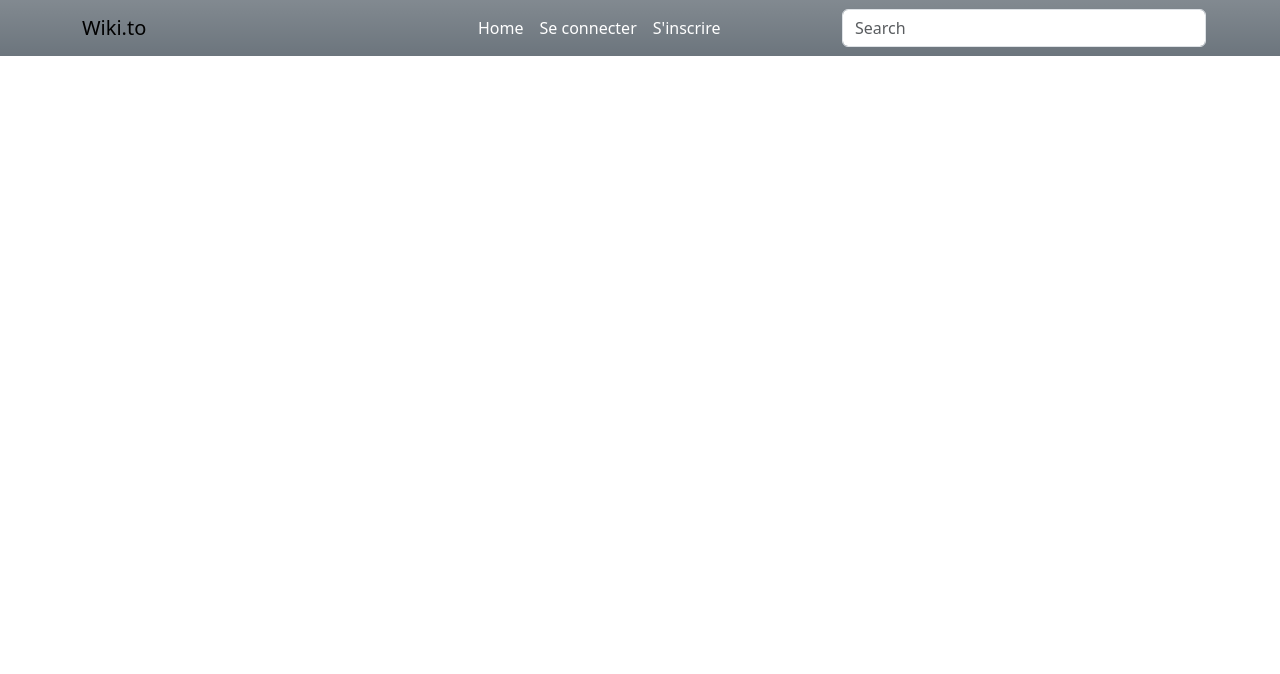
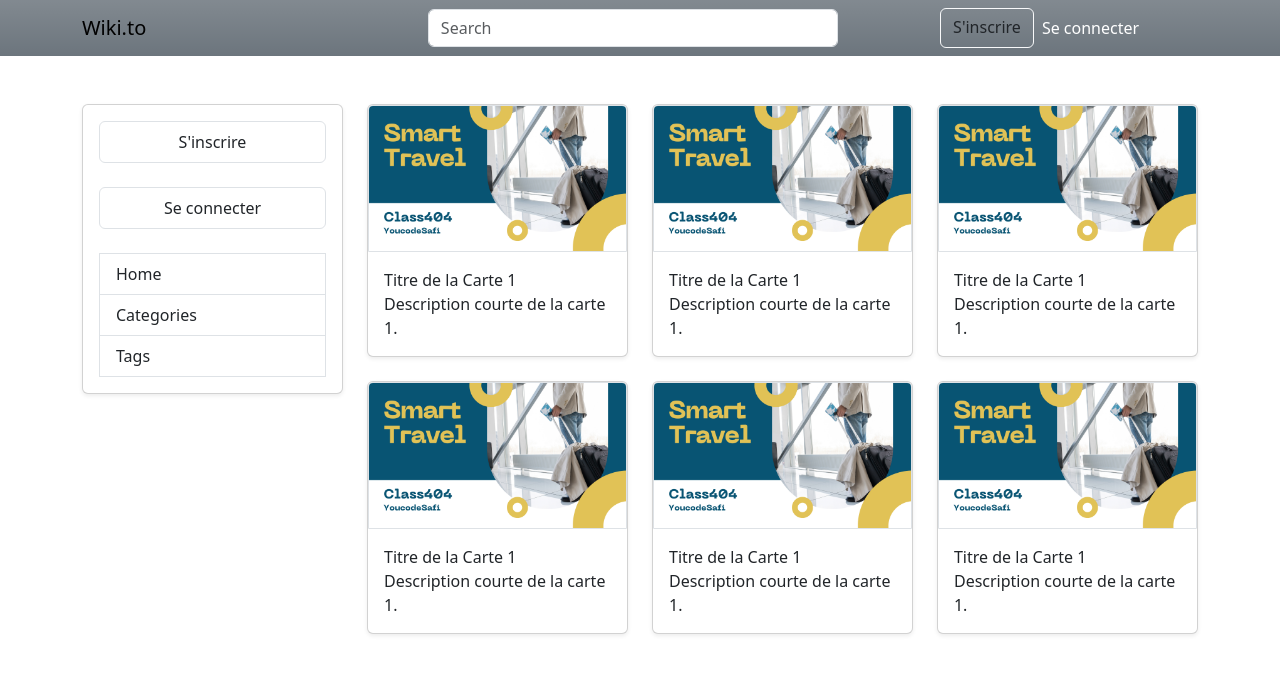
Before and after one commit to OthmaneLaksoumi/wiki.to, a PHP site: page / in a window 1280 px wide. Shown: the top 674 px of the page. Run offline with PHP 8.4, Linux system fonts and the light colour scheme.

Commit message:
Page d'acceuil coté Front

```diff
--- a/Controllers/loginController.php
+++ b/Controllers/loginController.php
@@ -26,6 +26,7 @@ class loginController {
             $user_existence = false;
             include('Views/login.php');
         } else {
+            $_SESSION['user'] = $email;
             header('location: index.php');
         }
 
--- a/Public/css/main.css
+++ b/Public/css/main.css
@@ -14,3 +14,7 @@
 .input-not-valid {
     border: red solid 1px;
 }
+
+a {
+    text-decoration: none;
+}
--- a/Views/home.php
+++ b/Views/home.php
@@ -7,6 +7,101 @@ ob_start();
 
 
 
+ <div class="container mt-5">
+    <div class="row">
+
+        <div class="col-md-3">
+            <div class="card mb-4 shadow-sm">
+                <div class="card-body">
+                    <ul class="list-group">
+                        <li class="btn btn-outline-secondary list-group-item">
+                            <a href="index.php?action=sign_up" class="text-dark">S'inscrire</a>
+                        </li>
+
+                        <li class="btn mt-4 btn-outline-secondary list-group-item border">
+                            <a href="index.php?action=login" class="text-dark">Se connecter</a>
+                        </li>
+
+                        <div>
+                            <li class="nav-item list-group-item mt-4">
+                                <a class="nav-link" href="index.php">Home</a>
+                            </li>
+                            <li class="nav-item list-group-item">
+                                <a class="nav-link" href="index.php">Categories</a>
+                            </li>
+                            <li class="nav-item list-group-item">
+                                <a class="nav-link" href="index.php">Tags</a>
+                            </li>
+                        </div>
+                    </ul>
+                </div>
+            </div>
+        </div>
+
+        <div class="col-md-9">
+            <div class="row">
+
+                <div class="col-lg-4 col-md-6 mb-4">
+                    <div class="card shadow-sm">
+                        <img src="public/images/smart.png" class="card-img-top border" alt="Image 1">
+                        <div class="card-body">
+                            <a class="card-title" href="index.php">Titre de la Carte 1</a>
+                            <p class="card-text">Description courte de la carte 1.</p>
+                        </div>
+                    </div>
+                </div>
+                <div class="col-lg-4 col-md-6 mb-4">
+                    <div class="card shadow-sm">
+                        <img src="public/images/smart.png" class="card-img-top border" alt="Image 1">
+                        <div class="card-body">
+                            <a class="card-title" href="index.php">Titre de la Carte 1</a>
+                            <p class="card-text">Description courte de la carte 1.</p>
+                        </div>
+                    </div>
+                </div>
+                <div class="col-lg-4 col-md-6 mb-4">
+                    <div class="card shadow-sm">
+                        <img src="public/images/smart.png" class="card-img-top border" alt="Image 1">
+                        <div class="card-body">
+                            <a class="card-title" href="index.php">Titre de la Carte 1</a>
+                            <p class="card-text">Description courte de la carte 1.</p>
+                        </div>
+                    </div>
+                </div>
+                <div class="col-lg-4 col-md-6 mb-4">
+                    <div class="card shadow-sm">
+                        <img src="public/images/smart.png" class="card-img-top border" alt="Image 1">
+                        <div class="card-body">
+                            <a class="card-title" href="index.php">Titre de la Carte 1</a>
+                            <p class="card-text">Description courte de la carte 1.</p>
+                        </div>
+                    </div>
+                </div>
+                <div class="col-lg-4 col-md-6 mb-4">
+                    <div class="card shadow-sm">
+                        <img src="public/images/smart.png" class="card-img-top border" alt="Image 1">
+                        <div class="card-body">
+                            <a class="card-title" href="index.php">Titre de la Carte 1</a>
+                            <p class="card-text">Description courte de la carte 1.</p>
+                        </div>
+                    </div>
+                </div>
+                <div class="col-lg-4 col-md-6 mb-4">
+                    <div class="card shadow-sm">
+                        <img src="public/images/smart.png" class="card-img-top border" alt="Image 1">
+                        <div class="card-body">
+                            <a class="card-title" href="index.php">Titre de la Carte 1</a>
+                            <p class="card-text">Description courte de la carte 1.</p>
+                        </div>
+                    </div>
+                </div>
+
+
+            </div>
+        </div>
+    </div>
+</div>
+
 
 <?php $content = ob_get_clean(); ?>
 <?php include('Views/layout.php'); ?>
--- a/Views/include/nav.php
+++ b/Views/include/nav.php
@@ -1,28 +1,53 @@
+<!-- <nav class="navbar navbar-expand-lg bg-secondary-subtle border">
+    <div class="container row">
+
+        <a class="navbar-brand col-8" href="#">Navbar</a>
+        <button class="navbar-toggler" type="button" data-bs-toggle="collapse" data-bs-target="#navbarSupportedContent" aria-controls="navbarSupportedContent" aria-expanded="false" aria-label="Toggle navigation">
+            <span class="navbar-toggler-icon"></span>
+        </button>
+        <div class="collapse navbar-collapse " id="navbarSupportedContent">
+            <form class="d-flex" role="search">
+                <input class="form-control me-2" type="search" placeholder="Search" aria-label="Search">
+                <button class="btn btn-outline-success" type="submit">Search</button>
+            </form>
+            <ul class="navbar-nav me-auto mb-2 mb-lg-0">
+                <li class="nav-item">
+                    <a class="nav-link" aria-current="page" href="#">Home</a>
+                </li>
+                <li class="nav-item">
+                    <a class="nav-link" href="#">Link</a>
+                </li>
+            </ul>
+
+        </div>
+    </div>
+</nav> -->
+
 <nav class="navbar navbar-expand-lg bg-secondary bg-gradient">
     <div class="container col-12">
 
-        <a class="navbar-brand col-4 text-black" href="index.php">Wiki.to</a>
+        <a class="navbar-brand col-3 text-black" href="index.php">Wiki.to</a>
 
         <button class="navbar-toggler" type="button" data-bs-toggle="collapse" data-bs-target="#navbarSupportedContent" aria-controls="navbarSupportedContent" aria-expanded="false" aria-label="Toggle navigation">
             <span class="navbar-toggler-icon"></span>
         </button>
 
-        <div class="collapse navbar-collapse col-8" id="navbarSupportedContent">
-            <ul class="navbar-nav me-auto mb-2 mb-lg-0 col-5">
-                <li class="nav-item ">
-                    <a class="nav-link text-white" href="index.php">Home</a>
+
+
+        <div class="collapse navbar-collapse col-3 justify-content-around" id="navbarSupportedContent">
+            <form class="col-6" role="search">
+                <input class="form-control me-2" type="search" placeholder="Search" aria-label="Search">
+            </form>
+            <ul class="navbar-nav ml-auto mb-2 mb-lg-0">
+                <li class="btn btn-outline-light">
+                    <a href="index.php?action=sign_up" class="text-dark" style="text-decoration: none;">S'inscrire</a>
                 </li>
                 <li class="nav-item">
                     <a class="nav-link text-white" href="index.php?action=login">Se connecter</a>
                 </li>
-                <li class="nav-item">
-                    <a class="nav-link text-white" href="index.php?action=sign_up">S'inscrire</a>
-                </li>
             </ul>
+        </div>
 
-            <form class="d-flex col-6" role="search">
-                <input class="form-control me-2" type="search" placeholder="Search" aria-label="Search">
-            </form>
-        </div>
+
     </div>
 </nav>
--- a/index.php
+++ b/index.php
@@ -1,6 +1,5 @@
 <?php
-
-
+session_start();
 require 'autoloader.php';
 
 
```
Also changed, not shown: Models/UsersDAO.php (+7 -5 lines), Public/images/smart.png (added).
